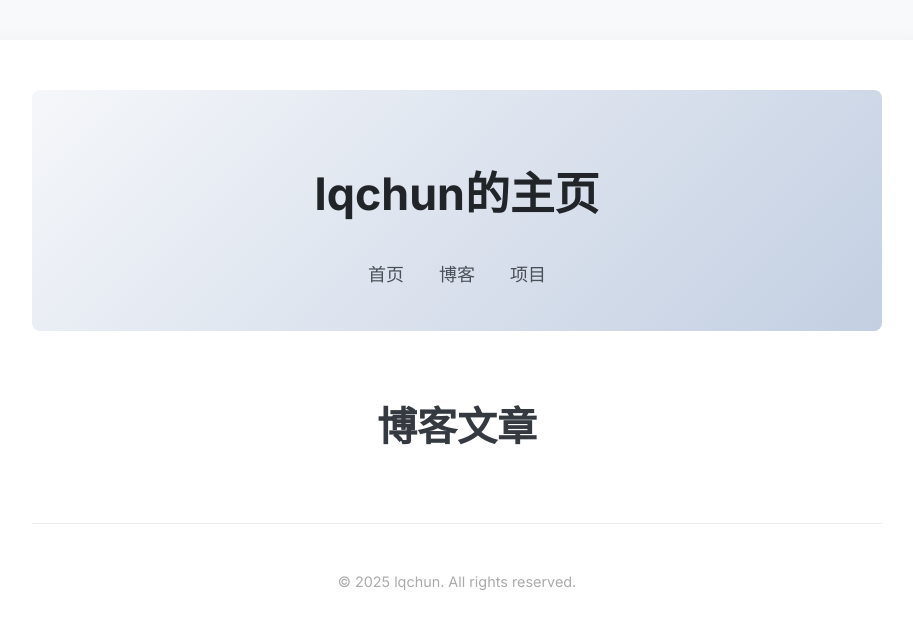
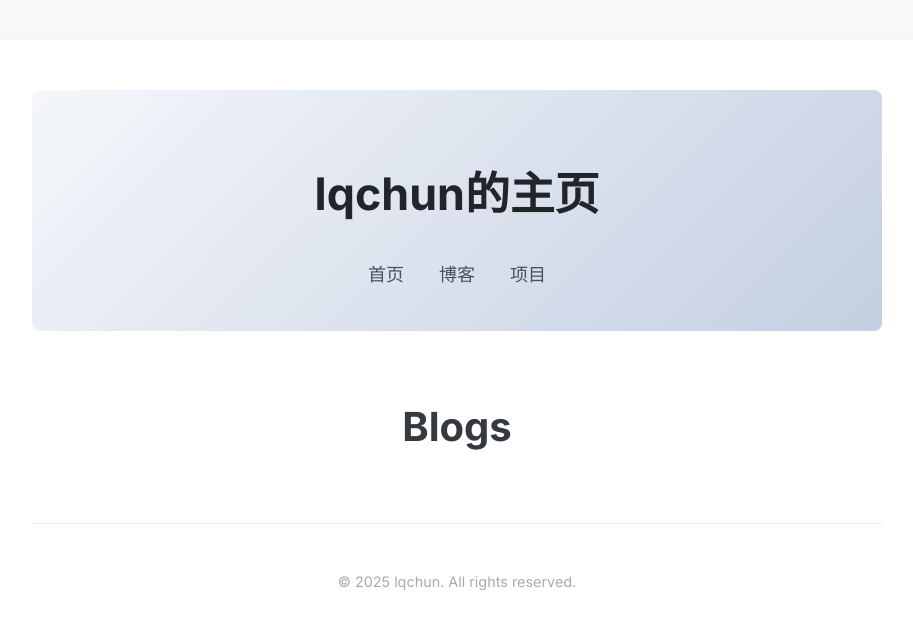
Before and after one commit to Lqchun-28/Lqchun-28.github.io, a Jekyll site: the page built from blog.html, in a window 1280 px wide. Shown: the top 629 px of the page, without its empty margins (183-1096 px from the left). Built offline with Jekyll 4.4.1, drawn with Linux system fonts in a browser that asks for light colours.

Commit message:
Update blog.html

```diff
--- a/blog.html
+++ b/blog.html
@@ -1,10 +1,10 @@
 ---
 layout: default
-title: 博客文章
+title: Blogs
 ---
 
 <div class="page-header">
-  <h1>博客文章</h1>
+  <h1>Blogs </h1>
 </div>
 
 <ul class="post-list">
```
